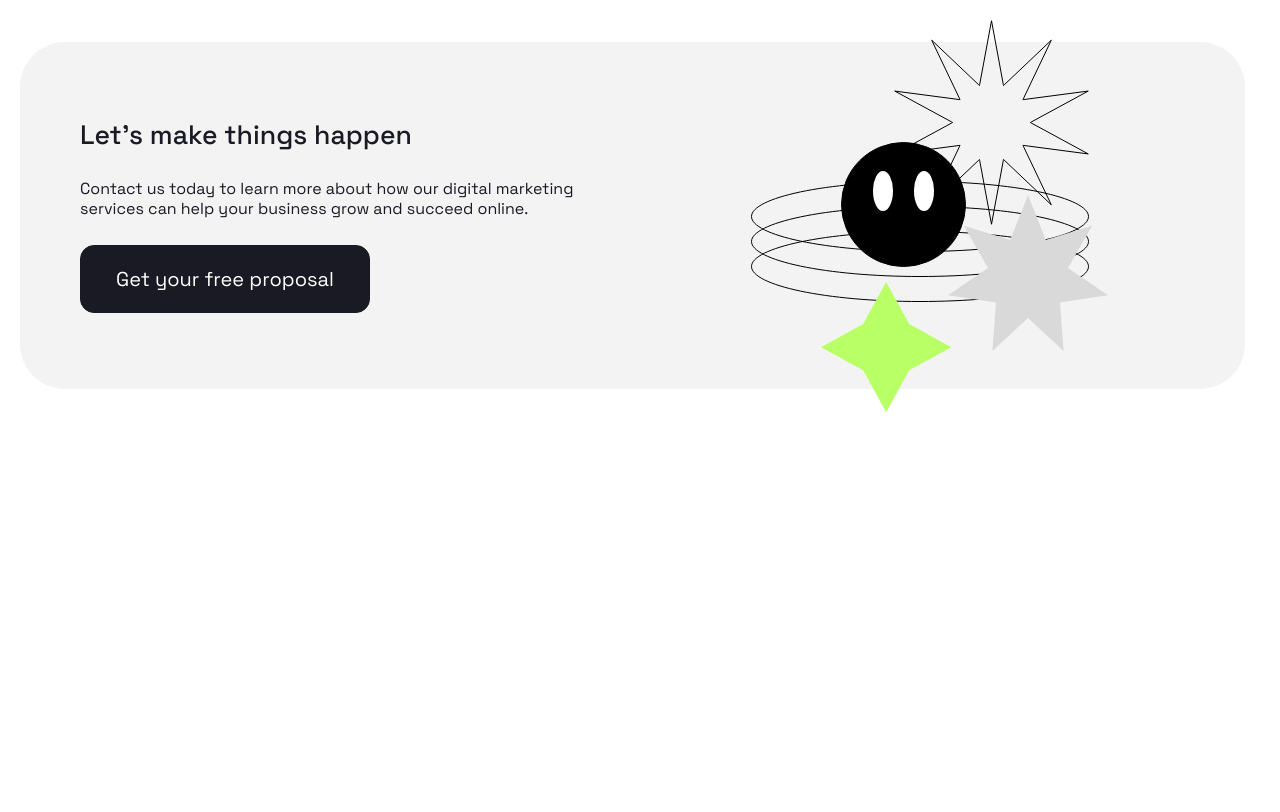
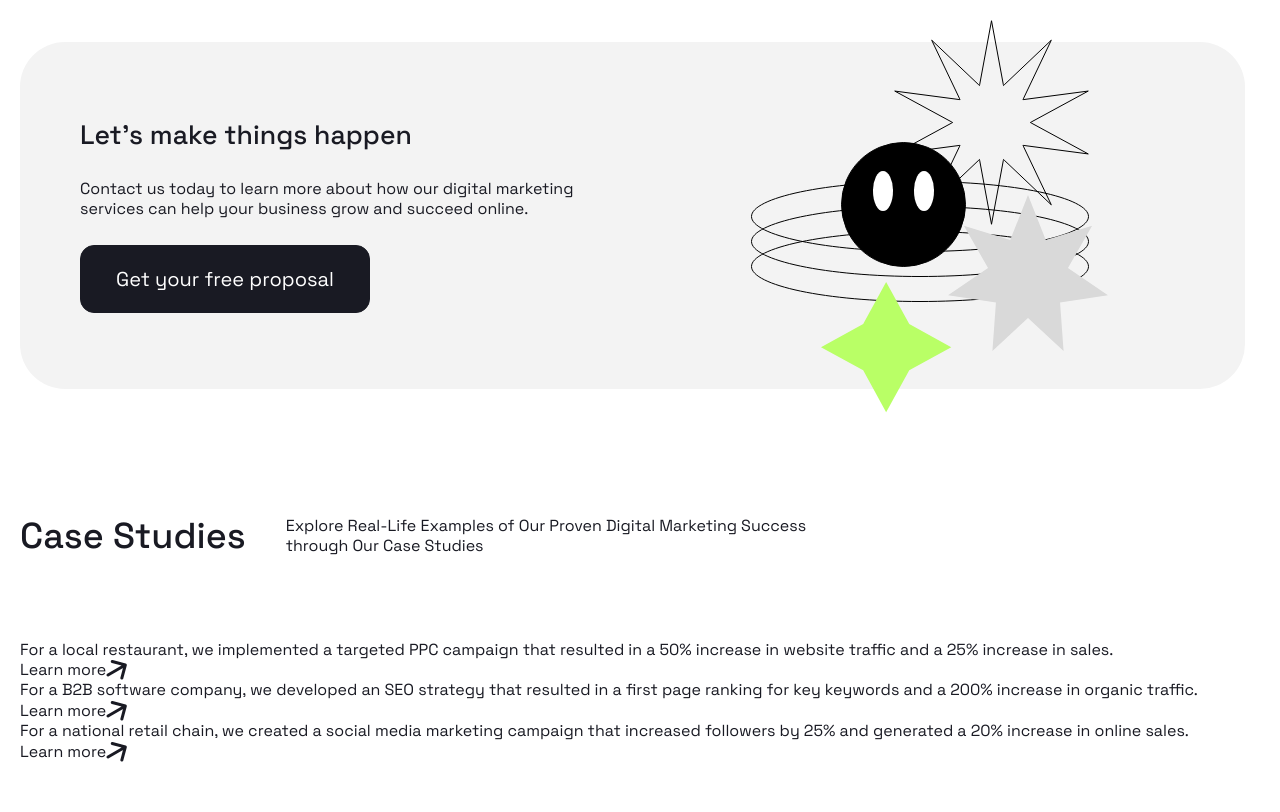
Before and after one commit to iamsabyrzhaslanuly/positivus, a website: page index.html in a window 1280 px wide. Shown: the part 2098-2910 px from the top of the page. Before the commit the page ends 2561 px from the top, so only its background shows below. Drawn offline with nearby package versions, Linux system fonts and the light colour scheme; files that its build step writes are made by us from their sources.

Commit message:
feat: add studies section markup

```diff
--- a/index.html
+++ b/index.html
@@ -337,6 +337,72 @@
           </div>
         </div>
       </section>
+
+      <section class="section section--hidden-x container">
+        <header class="section__header">
+          <h2 class="section__title puddle-bg">Case Studies</h2>
+          <div class="section__description">
+            <p>Explore Real-Life Examples of Our Proven Digital Marketing Success through Our Case Studies</p>
+          </div>
+        </header>
+        <div class="section__body">
+          <div class="studies">
+            <ul class="studies__list">
+              <li class="studies__item">
+                <div class="studies__description">
+                  <p>
+                    For a local restaurant, we implemented a targeted PPC campaign that resulted in a 50% increase in
+                    website traffic and a 25% increase in sales.
+                  </p>
+                </div>
+                <a class="studies__link" href="/">
+                  <span>Learn more</span>
+                  <svg width="21" height="20" viewBox="0 0 21 20" fill="none" xmlns="http://www.w3.org/2000/svg">
+                    <path
+                      d="M1.25 13.701C0.532561 14.1152 0.286748 15.0326 0.700962 15.75C1.11518 16.4674 2.03256 16.7133 2.75 16.299L1.25 13.701ZM20.7694 5.38823C20.9838 4.58803 20.5089 3.76552 19.7087 3.55111L6.66874 0.0570541C5.86854 -0.157359 5.04603 0.317515 4.83162 1.11771C4.61721 1.91791 5.09208 2.74042 5.89228 2.95483L17.4834 6.06066L14.3776 17.6518C14.1631 18.452 14.638 19.2745 15.4382 19.4889C16.2384 19.7033 17.0609 19.2284 17.2753 18.4282L20.7694 5.38823ZM2.75 16.299L20.0705 6.29904L18.5705 3.70096L1.25 13.701L2.75 16.299Z"
+                      fill="#B9FF66"
+                    />
+                  </svg>
+                </a>
+              </li>
+              <li class="studies__item">
+                <div class="studies__description">
+                  <p>
+                    For a B2B software company, we developed an SEO strategy that resulted in a first page ranking for
+                    key keywords and a 200% increase in organic traffic.
+                  </p>
+                </div>
+                <a class="studies__link" href="/">
+                  <span>Learn more</span>
+                  <svg width="21" height="20" viewBox="0 0 21 20" fill="none" xmlns="http://www.w3.org/2000/svg">
+                    <path
+                      d="M1.25 13.701C0.532561 14.1152 0.286748 15.0326 0.700962 15.75C1.11518 16.4674 2.03256 16.7133 2.75 16.299L1.25 13.701ZM20.7694 5.38823C20.9838 4.58803 20.5089 3.76552 19.7087 3.55111L6.66874 0.0570541C5.86854 -0.157359 5.04603 0.317515 4.83162 1.11771C4.61721 1.91791 5.09208 2.74042 5.89228 2.95483L17.4834 6.06066L14.3776 17.6518C14.1631 18.452 14.638 19.2745 15.4382 19.4889C16.2384 19.7033 17.0609 19.2284 17.2753 18.4282L20.7694 5.38823ZM2.75 16.299L20.0705 6.29904L18.5705 3.70096L1.25 13.701L2.75 16.299Z"
+                      fill="#B9FF66"
+                    />
+                  </svg>
+                </a>
+              </li>
+              <li class="studies__item">
+                <div class="studies__description">
+                  <p>
+                    For a national retail chain, we created a social media marketing campaign that increased followers
+                    by 25% and generated a 20% increase in online sales.
+                  </p>
+                </div>
+                <a class="studies__link" href="/">
+                  <span>Learn more</span>
+                  <svg width="21" height="20" viewBox="0 0 21 20" fill="none" xmlns="http://www.w3.org/2000/svg">
+                    <path
+                      d="M1.25 13.701C0.532561 14.1152 0.286748 15.0326 0.700962 15.75C1.11518 16.4674 2.03256 16.7133 2.75 16.299L1.25 13.701ZM20.7694 5.38823C20.9838 4.58803 20.5089 3.76552 19.7087 3.55111L6.66874 0.0570541C5.86854 -0.157359 5.04603 0.317515 4.83162 1.11771C4.61721 1.91791 5.09208 2.74042 5.89228 2.95483L17.4834 6.06066L14.3776 17.6518C14.1631 18.452 14.638 19.2745 15.4382 19.4889C16.2384 19.7033 17.0609 19.2284 17.2753 18.4282L20.7694 5.38823ZM2.75 16.299L20.0705 6.29904L18.5705 3.70096L1.25 13.701L2.75 16.299Z"
+                      fill="#B9FF66"
+                    />
+                  </svg>
+                </a>
+              </li>
+            </ul>
+          </div>
+        </div>
+      </section>
     </main>
 
     <dialog class="mobile-overlay visible-mobile" id="mobileOverlay">
```
